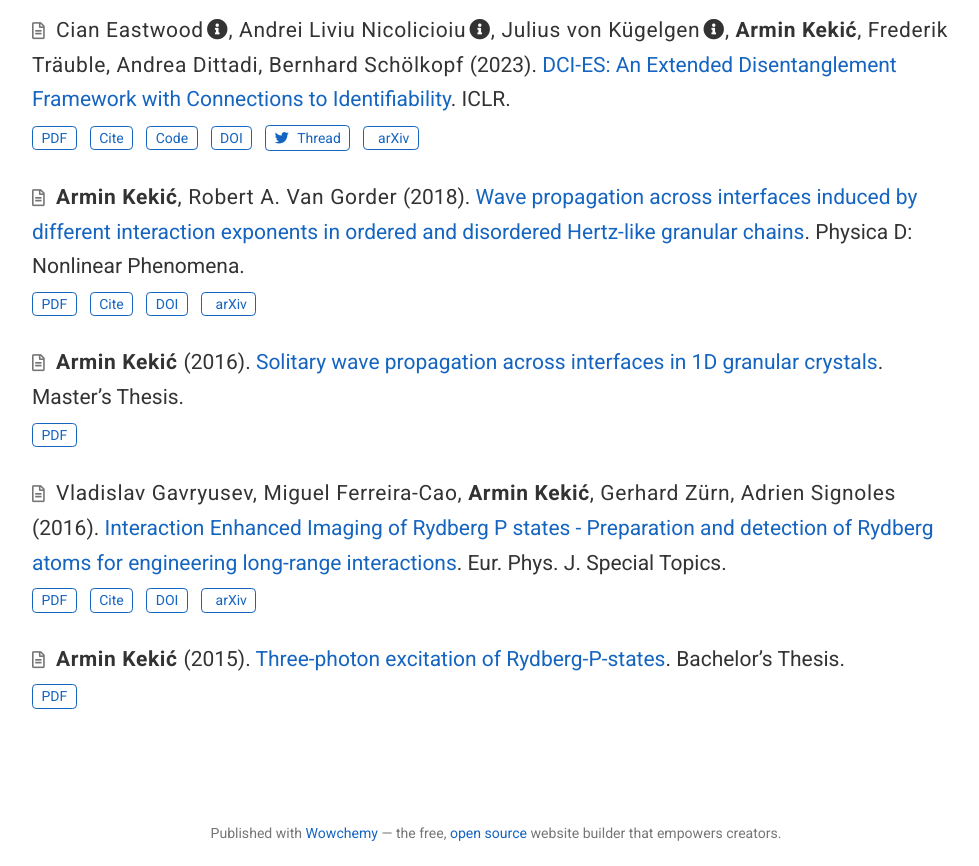
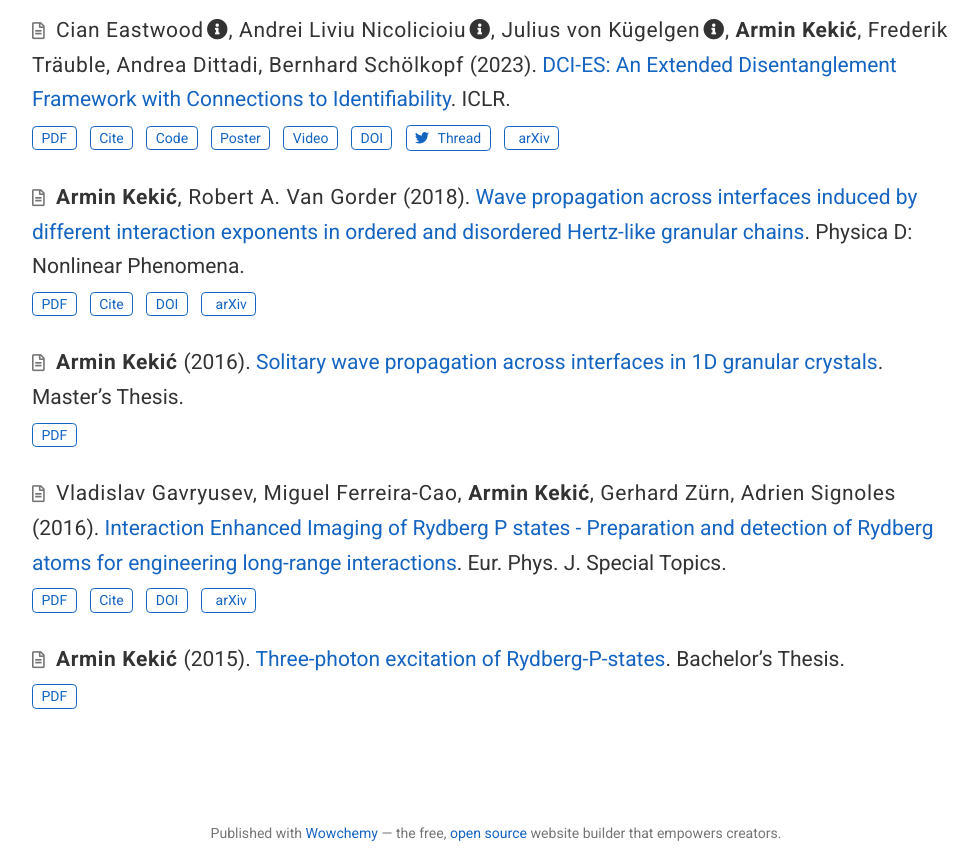
Before and after one commit to akekic/akekic.github.io, a plain HTML site: page publication/index.html in a window 1280 px wide. Shown: the part 1040-1906 px from the top of the page, without its empty margins (144-1123 px from the left). Drawn offline with nearby package versions, Linux system fonts and the light colour scheme; some packages are replaced by stand-ins of ours; some icons are missing.

Commit message:
Add video and poster for DCI-ES

```diff
--- a/publication/index.html
+++ b/publication/index.html
@@ -1434,6 +1434,22 @@
 
 
 
+
+<a class="btn btn-outline-primary btn-page-header btn-sm" href="https://iclr.cc/media/PosterPDFs/ICLR%202023/11402.png?t=1681738449.552845" target="_blank" rel="noopener">
+  Poster
+</a>
+
+
+
+
+
+
+
+
+
+<a class="btn btn-outline-primary btn-page-header btn-sm" href="https://iclr.cc/virtual/2023/poster/11402" target="_blank" rel="noopener">
+  Video
+</a>
 
 
 
```
Also changed, not shown: publication/on-the-dci/index.html (+16 -0 lines).
